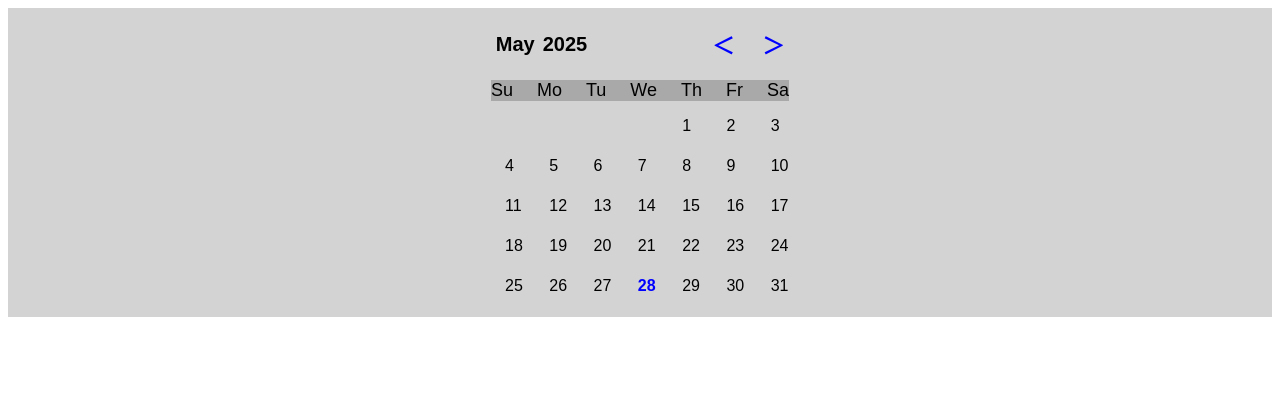
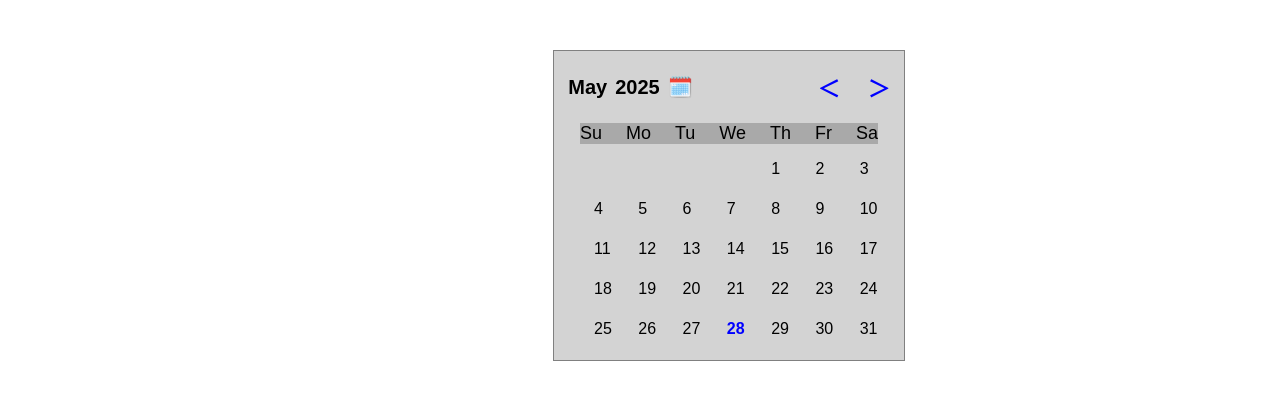
Before and after one commit to Kiransaha-09/calender, a React (Vite) app: page / in a window 1280 px wide. Shown: the top 400 px of the page. Built offline with nearby package versions, Linux system fonts and the light colour scheme.

Commit message:
added month pop-over

```diff
--- a/src/App.css
+++ b/src/App.css
@@ -4,9 +4,12 @@
   justify-content: center;
   flex-direction: column;
   background-color: lightgray;
+  position: relative;
 }
 .first {
   display: flex;
+  justify-content: center;
+  align-items: center;
   color: black;
   gap: 8px;
   font-size: 20px;
@@ -42,6 +45,7 @@
   padding-top: 16px;
   width: 310px;
   margin-left: 40px;
+  box-sizing: border-box;
 }
 .day {
   cursor: pointer;
@@ -75,3 +79,30 @@
   border: 1px solid grey;
   margin: 50px 0px 0px 545px;
 }
+.calender {
+  display: flex;
+  justify-content: center;
+  align-items: center;
+  cursor: pointer;
+}
+.popup-overlay {
+  position: absolute;
+  top: 0;
+  left: 0;
+  width: 100%;
+  height: 100%;
+  background: rgba(0, 0, 0, 0.5);
+  display: flex;
+  justify-content: center;
+  align-items: center;
+}
+
+.popup-content {
+  background: white;
+  padding: 20px;
+  border-radius: 8px;
+  display: grid;
+  gap: 25px;
+  grid-template-columns: auto auto auto auto;
+  cursor: pointer;
+}
--- a/src/App.jsx
+++ b/src/App.jsx
@@ -6,9 +6,24 @@ import Weekdays from "./components/Weekdays";
 import Days from "./components/Days";
 
 function calender() {
+  const monthNames = [
+    "Jan",
+    "Feb",
+    "Mar",
+    "Apr",
+    "May",
+    "Jun",
+    "Jul",
+    "Aug",
+    "Sep",
+    "Oct",
+    "Nov",
+    "Dec",
+  ];
   const [currentDate, setCurrentDate] = useState(new Date());
   const [selectedDate, setSelectedDate] = useState(null);
   const [today, setToday] = useState(new Date().getDate());
+  const [showPopup, setShowPopup] = useState(false);
 
   let month = currentDate.toLocaleString("default", { month: "short" });
   let year = currentDate.getFullYear();
@@ -26,7 +41,9 @@ function calender() {
       const previousMonthDate = getPerviousMonth(previousMonth);
 
       const now = new Date();
-      const currentMonth = previousMonthDate.getMonth() === now.getMonth();
+      const currentMonth =
+        previousMonthDate.getMonth() === now.getMonth() &&
+        previousMonthDate.getFullYear() === now.getFullYear();
       setToday(currentMonth ? now.getDate() : null);
       setSelectedDate(null);
 
@@ -41,7 +58,9 @@ function calender() {
       nextMonthDate.setMonth(nextMonthDate.getMonth() + 1);
 
       const now = new Date();
-      const currentMonth = nextMonthDate.getMonth() === now.getMonth();
+      const currentMonth =
+        nextMonthDate.getMonth() === now.getMonth() &&
+        nextMonthDate.getFullYear() === now.getFullYear();
       setToday(currentMonth ? now.getDate() : null);
       setSelectedDate(null);
       return nextMonthDate;
@@ -49,7 +68,11 @@ function calender() {
   };
 
   // Calculate the start day of a month
-  const firstDay = new Date(year, currentDate.getMonth(), 1).getDay();
+  const firstDay = new Date(
+    currentDate.getFullYear(),
+    currentDate.getMonth(),
+    1
+  ).getDay();
 
   // Use above function to calculate current month total days count
   const days = totalDaysInMonth(currentDate.getMonth(), year);
@@ -59,7 +82,8 @@ function calender() {
     return new Date(year, month + 1, 0).getDate();
   }
 
-  const getDayArray = () => {
+  const totalDatesRow = Array(7).fill(Array(7).fill(null));
+  const getDayArray = (totalDatesRow) => {
     // Empty array to add days count
     const dayArray = [];
     //Add empty space before the days
@@ -88,12 +112,48 @@ function calender() {
     return `${selectDate}/${selectMonth}/${selectyear}`;
   };
 
+  // To show month and year from calender selection
+  const handleCalenderOpen = () => {
+    setShowPopup(true);
+  };
+
+  const handleMonth = (month) => {
+    // debugger;
+    const updatedDate = new Date(currentDate);
+    updatedDate.setMonth(monthNames.indexOf(month));
+    setCurrentDate(updatedDate);
+
+    const now = new Date();
+    const currentDay =
+      updatedDate.getMonth() === now.getMonth() &&
+      updatedDate.getFullYear() === now.getFullYear();
+    setToday(currentDay ? now.getDate() : null);
+    setShowPopup(false);
+    setSelectedDate(null);
+  };
   return (
+    <div className="layout">
       <div className="main-layout">
         <div className="main-container">
           <div className="first">
             {month}
-          <div>{year}</div>
+            <div>{year} </div>
+            <div className="calender" onClick={handleCalenderOpen}>
+              🗓️
+            </div>
+            {showPopup && (
+              <div className="popup-overlay">
+                <div className="popup-content">
+                  {monthNames.map((month, index) => {
+                    return (
+                      <div key={index} onClick={() => handleMonth(month)}>
+                        {month}
+                      </div>
+                    );
+                  })}
+                </div>
+              </div>
+            )}
           </div>
           <div>
             <MonthNavigation
@@ -110,6 +170,7 @@ function calender() {
           selectedDate={selectedDate}
           onSelect={setSelectedDate}
         />
+      </div>
       <div className="selectedDate">
         {selectedDate && <div>Selected: {formate(selectedDate)}</div>}
       </div>
--- a/src/components/Days.jsx
+++ b/src/components/Days.jsx
@@ -1,6 +1,6 @@
 import React from "react";
 
-function Days({ today, selectedDate , getDayArray , handleSelectedDate}) {
+function Days({ today, selectedDate, getDayArray, handleSelectedDate }) {
   return (
     <div className="days-container">
       {getDayArray().map((day, index) => {
```
Lines whose indentation alone changed are shown as unchanged.
